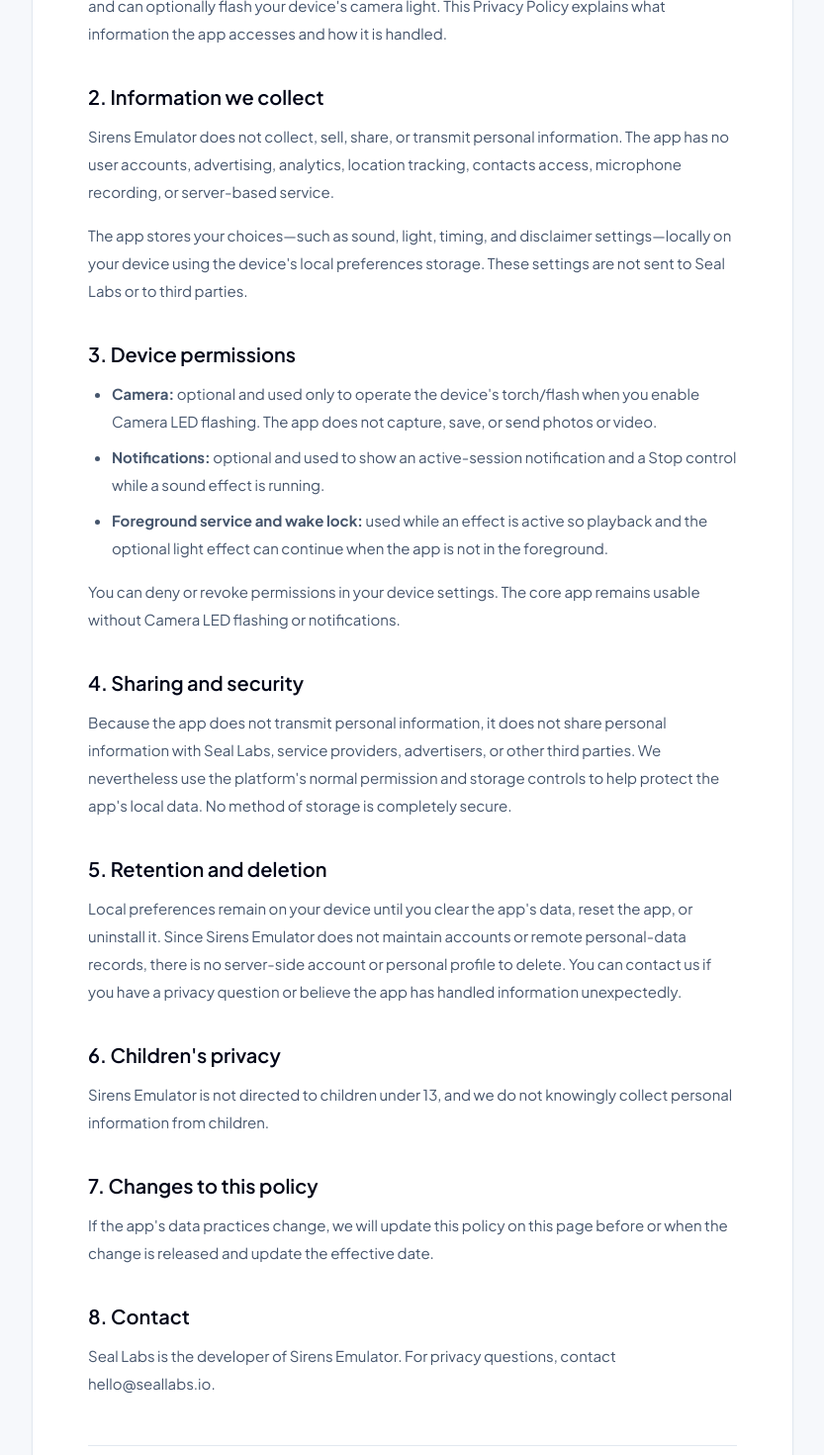
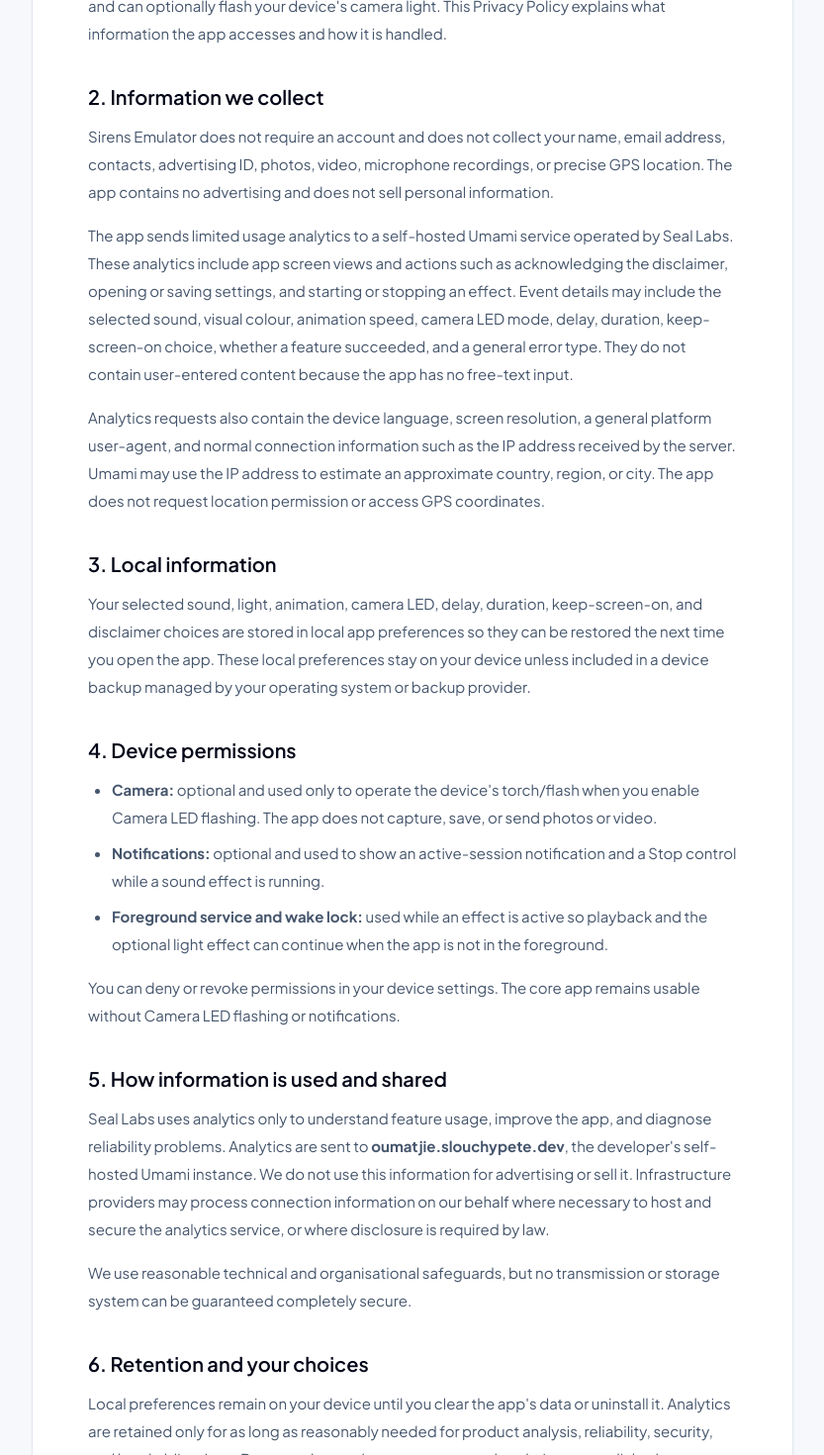
Before and after one commit to pietervw/seallabs, a Next.js app: page /privacy-policy in a window 1280 px wide. Shown: the part 380-1850 px from the top of the page at 99% size, without its empty margins (223-1056 px from the left). Built offline with nearby package versions, Linux system fonts and the light colour scheme; no server answers.

Commit message:
Update Sirens Emulator privacy policy

```diff
--- a/src/app/privacy-policy/page.tsx
+++ b/src/app/privacy-policy/page.tsx
@@ -18,7 +18,7 @@ export default function PrivacyPolicy() {
           Privacy Policy
         </h1>
         <p className="mt-4 text-sm text-slate-500">For Sirens Emulator</p>
-        <p className="mt-1 text-sm text-slate-500">Effective date: July 27, 2026</p>
+        <p className="mt-1 text-sm text-slate-500">Effective date: August 11, 2026</p>
 
         <div className="mt-10 space-y-9 text-[15px] leading-7 text-slate-600">
           <section>
@@ -34,21 +34,45 @@ export default function PrivacyPolicy() {
           <section>
             <h2 className="mb-3 text-xl font-semibold text-slate-950">2. Information we collect</h2>
             <p>
-              Sirens Emulator does not collect, sell, share, or transmit personal
-              information. The app has no user accounts, advertising, analytics,
-              location tracking, contacts access, microphone recording, or
-              server-based service.
+              Sirens Emulator does not require an account and does not collect
+              your name, email address, contacts, advertising ID, photos, video,
+              microphone recordings, or precise GPS location. The app contains
+              no advertising and does not sell personal information.
             </p>
             <p className="mt-4">
-              The app stores your choices—such as sound, light, timing, and
-              disclaimer settings—locally on your device using the device&apos;s
-              local preferences storage. These settings are not sent to Seal
-              Labs or to third parties.
+              The app sends limited usage analytics to a self-hosted Umami
+              service operated by Seal Labs. These analytics include app screen
+              views and actions such as acknowledging the disclaimer, opening or
+              saving settings, and starting or stopping an effect. Event details
+              may include the selected sound, visual colour, animation speed,
+              camera LED mode, delay, duration, keep-screen-on choice, whether a
+              feature succeeded, and a general error type. They do not contain
+              user-entered content because the app has no free-text input.
+            </p>
+            <p className="mt-4">
+              Analytics requests also contain the device language, screen
+              resolution, a general platform user-agent, and normal connection
+              information such as the IP address received by the server. Umami
+              may use the IP address to estimate an approximate country, region,
+              or city. The app does not request location permission or access
+              GPS coordinates.
             </p>
           </section>
 
           <section>
-            <h2 className="mb-3 text-xl font-semibold text-slate-950">3. Device permissions</h2>
+            <h2 className="mb-3 text-xl font-semibold text-slate-950">3. Local information</h2>
+            <p>
+              Your selected sound, light, animation, camera LED, delay, duration,
+              keep-screen-on, and disclaimer choices are stored in local app
+              preferences so they can be restored the next time you open the
+              app. These local preferences stay on your device unless included
+              in a device backup managed by your operating system or backup
+              provider.
+            </p>
+          </section>
+
+          <section>
+            <h2 className="mb-3 text-xl font-semibold text-slate-950">4. Device permissions</h2>
             <ul className="list-disc space-y-2 pl-6">
               <li>
                 <strong>Camera:</strong> optional and used only to operate the
@@ -73,30 +97,39 @@ export default function PrivacyPolicy() {
           </section>
 
           <section>
-            <h2 className="mb-3 text-xl font-semibold text-slate-950">4. Sharing and security</h2>
+            <h2 className="mb-3 text-xl font-semibold text-slate-950">5. How information is used and shared</h2>
             <p>
-              Because the app does not transmit personal information, it does
-              not share personal information with Seal Labs, service providers,
-              advertisers, or other third parties. We nevertheless use the
-              platform&apos;s normal permission and storage controls to help protect
-              the app&apos;s local data. No method of storage is completely secure.
+              Seal Labs uses analytics only to understand feature usage, improve
+              the app, and diagnose reliability problems. Analytics are sent to
+              <strong> oumatjie.slouchypete.dev</strong>, the developer&apos;s
+              self-hosted Umami instance. We do not use this information for
+              advertising or sell it. Infrastructure providers may process
+              connection information on our behalf where necessary to host and
+              secure the analytics service, or where disclosure is required by
+              law.
+            </p>
+            <p className="mt-4">
+              We use reasonable technical and organisational safeguards, but no
+              transmission or storage system can be guaranteed completely secure.
             </p>
           </section>
 
           <section>
-            <h2 className="mb-3 text-xl font-semibold text-slate-950">5. Retention and deletion</h2>
+            <h2 className="mb-3 text-xl font-semibold text-slate-950">6. Retention and your choices</h2>
             <p>
               Local preferences remain on your device until you clear the app&apos;s
-              data, reset the app, or uninstall it. Since Sirens Emulator does
-              not maintain accounts or remote personal-data records, there is no
-              server-side account or personal profile to delete. You can contact
-              us if you have a privacy question or believe the app has handled
-              information unexpectedly.
+              data or uninstall it. Analytics are retained only for as long as
+              reasonably needed for product analysis, reliability, security, and
+              legal obligations. Because the app has no account and analytics are
+              not linked to your name or email address, we may not be able to
+              identify a particular analytics record as yours. You may still
+              contact us with an access or deletion request, and we will respond
+              as required by applicable law.
             </p>
           </section>
 
           <section>
-            <h2 className="mb-3 text-xl font-semibold text-slate-950">6. Children&apos;s privacy</h2>
+            <h2 className="mb-3 text-xl font-semibold text-slate-950">7. Children&apos;s privacy</h2>
             <p>
               Sirens Emulator is not directed to children under 13, and we do
               not knowingly collect personal information from children.
@@ -104,7 +137,7 @@ export default function PrivacyPolicy() {
           </section>
 
           <section>
-            <h2 className="mb-3 text-xl font-semibold text-slate-950">7. Changes to this policy</h2>
+            <h2 className="mb-3 text-xl font-semibold text-slate-950">8. Changes to this policy</h2>
             <p>
               If the app&apos;s data practices change, we will update this policy on
               this page before or when the change is released and update the
@@ -113,7 +146,7 @@ export default function PrivacyPolicy() {
           </section>
 
           <section>
-            <h2 className="mb-3 text-xl font-semibold text-slate-950">8. Contact</h2>
+            <h2 className="mb-3 text-xl font-semibold text-slate-950">9. Contact</h2>
             <p>
               Seal Labs is the developer of Sirens Emulator. For privacy
               questions, contact{" "}
```
